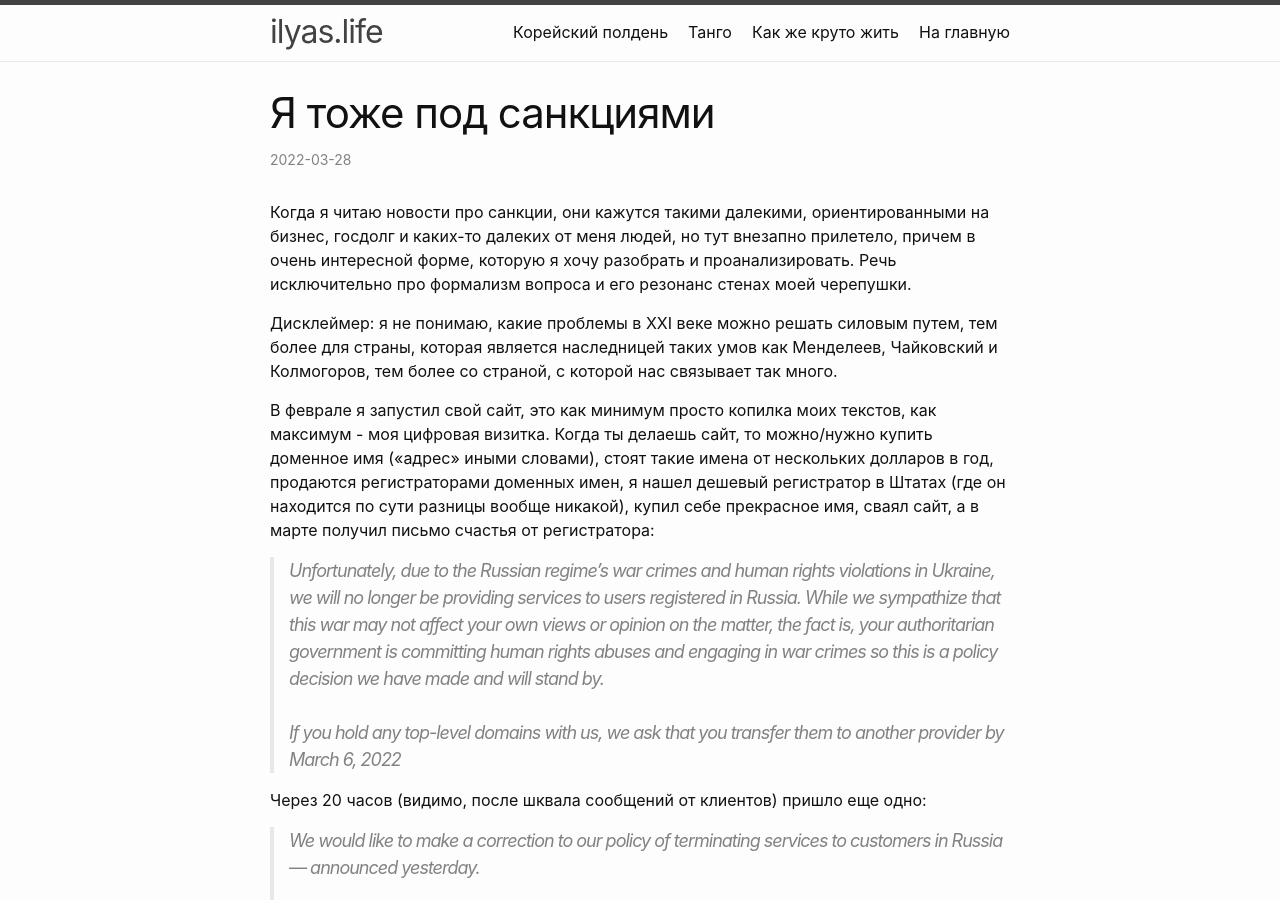
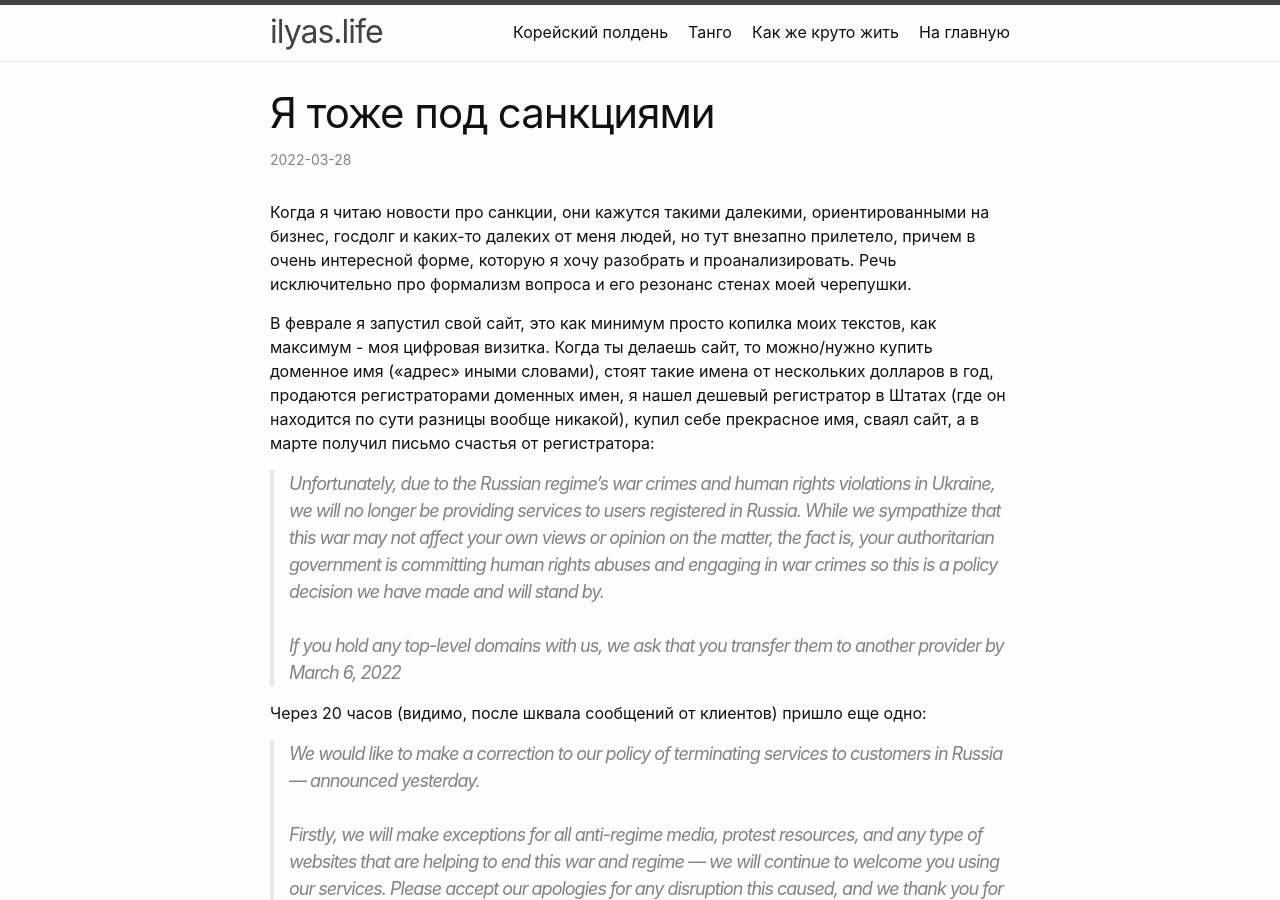
Before and after one commit to ilandikov/ilandikov.github.io, a Jekyll site: the page built from kakje/_posts/2022-03-28-ya-toje.markdown, in a window 1280 px wide and 900 px high. Built offline with Jekyll 4.4.1, drawn with Linux system fonts in a browser that asks for light colours.

Commit message:
Fix last post

```diff
--- a/kakje/_posts/2022-03-28-ya-toje.markdown
+++ b/kakje/_posts/2022-03-28-ya-toje.markdown
@@ -5,8 +5,6 @@ date:   2022-03-28
 ---
 
 Когда я читаю новости про санкции, они кажутся такими далекими, ориентированными на бизнес, госдолг и каких-то далеких от меня людей, но тут внезапно прилетело, причем в очень интересной форме, которую я хочу разобрать и проанализировать. Речь исключительно про формализм вопроса и его резонанс стенах моей черепушки.<!--more-->
-
-Дисклеймер: я не понимаю, какие проблемы в XXI веке можно решать силовым путем, тем более для страны, которая является наследницей таких умов как Менделеев, Чайковский и Колмогоров, тем более со страной, с которой нас связывает так много.
 
 В феврале я запустил свой сайт, это как минимум просто копилка моих текстов, как максимум - моя цифровая визитка. Когда ты делаешь сайт, то можно/нужно купить доменное имя («адрес» иными словами), стоят такие имена от нескольких долларов в год, продаются регистраторами доменных имен, я нашел дешевый регистратор в Штатах (где он находится по сути разницы вообще никакой), купил себе прекрасное имя, сваял сайт, а в марте получил письмо счастья от регистратора:
 
```
